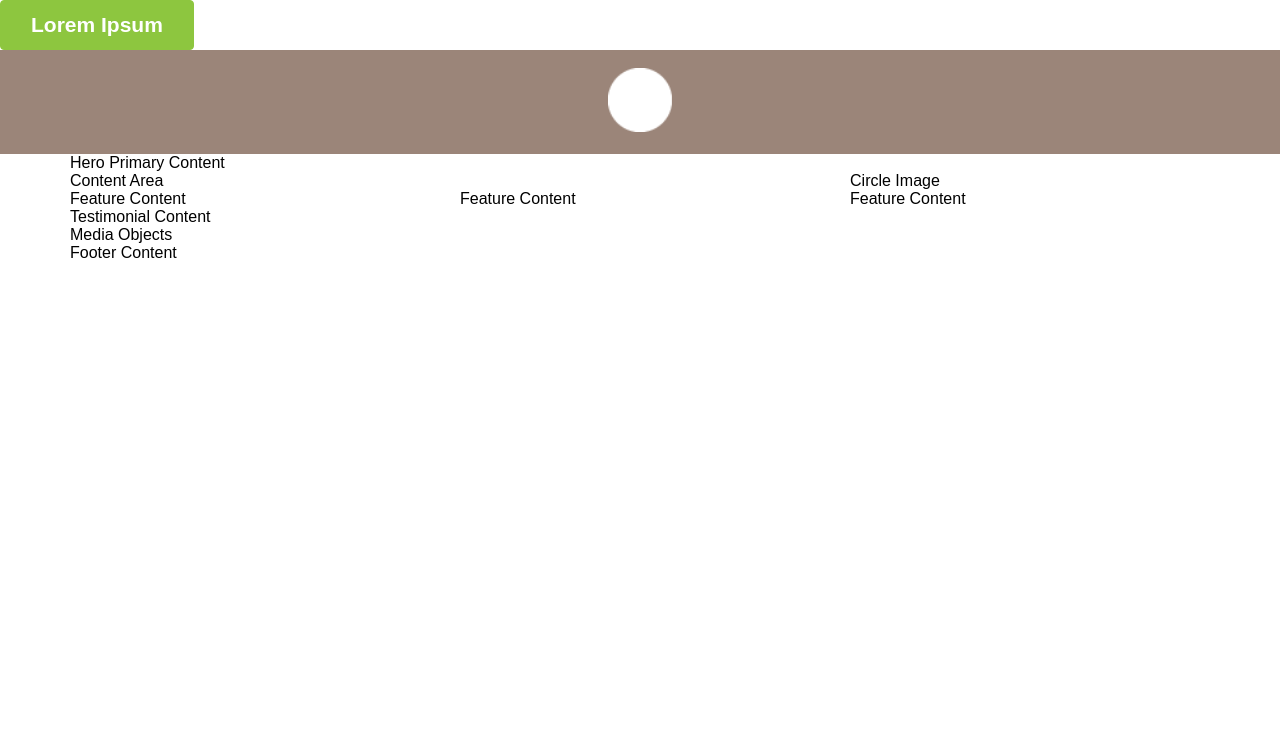
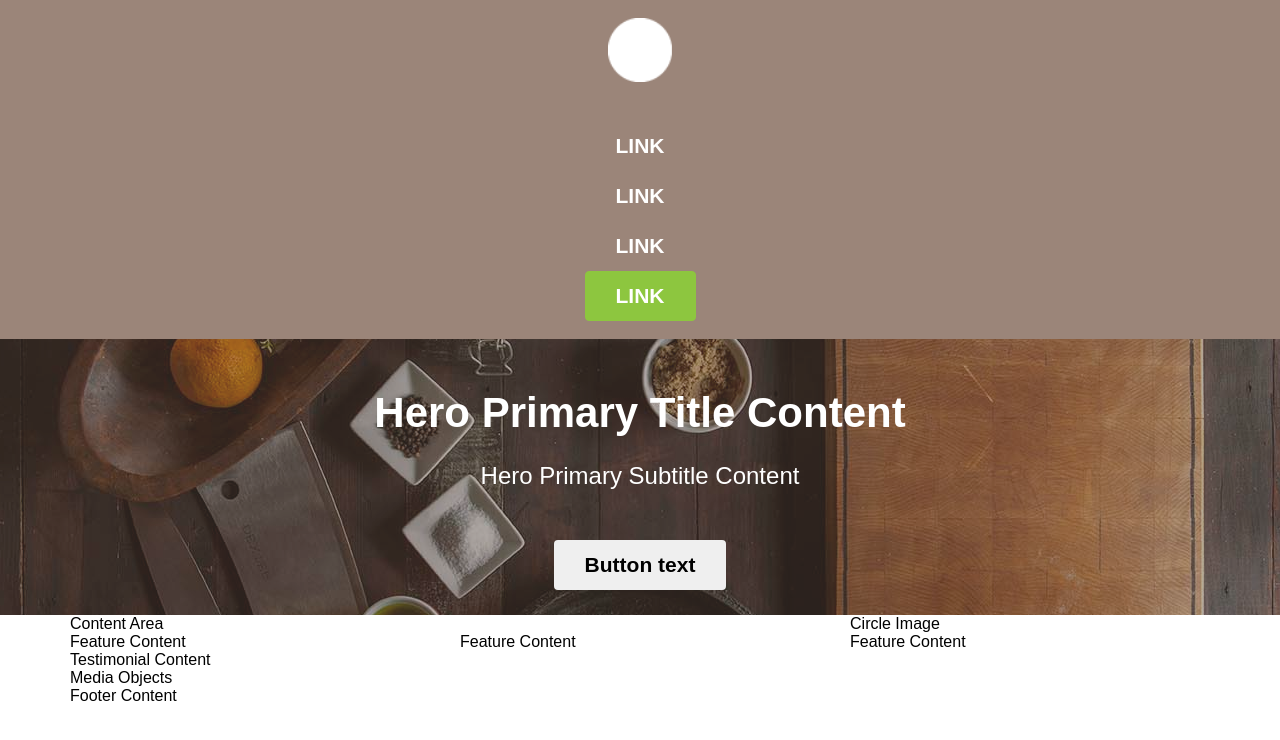
Before and after one commit to kep1n/CSS_Advanced, a plain HTML site: page Mod2Lab/index.html in a window 1280 px wide. Drawn offline with Linux system fonts and the light colour scheme.

Commit message:
Add new background image, new modules and minor CSS improvements

```diff
--- a/Mod2Lab/index.html
+++ b/Mod2Lab/index.html
@@ -7,16 +7,29 @@
     <link rel="stylesheet" href="stylesheet.css" type="text/css">
   </head>
   <body>
-    <button class="btn btn-primary">Lorem Ipsum</button>
     <header class="header-primary">
       <div class="container">
         <a class="logo logo-primary"><img src="images/logo.png"></a>
+      <!-- <div class="btn btn-primary btn-toggle-menu">Menu</div> --> <!--Menu button to experiment -->
+        <nav class="nav nav-primary">
+          <ul>
+            <li><a href="#" class="btn btn-nav">LINK</a></li>
+            <li><a href="#" class="btn btn-nav">LINK</a></li>
+            <li><a href="#" class="btn btn-nav">LINK</a></li>
+            <li><a href="#" class="btn btn-primary">LINK</a></li>
+          </ul>
+        </nav>
       </div>
     </header>
     <main>
-      <section>
+      <section class="hero hero-primary bg-image">
+        <img src="images/hero.jpg">
         <div class="container">
-          Hero Primary Content
+          <div class="hero-body">
+            <h1 class="hero-title">Hero Primary Title Content</h1>
+            <h4 class="hero-subtitle">Hero Primary Subtitle Content</h4>
+            <button class="btn">Button text</button>
+          </div>
         </div>
       </section>
       <section>
--- a/Mod2Lab/stylesheet.css
+++ b/Mod2Lab/stylesheet.css
@@ -93,6 +93,41 @@ Layout Styles
 Modules
 */
 
+.hero {
+  text-align: center;
+}
+
+.hero-primary {
+  background-color: #594A42;
+  color: white;
+  padding-top: 25px;
+  padding-bottom: 25px;
+}
+
+.hero-primary.bg-image > img {
+  opacity: 0.55;
+}
+
+.hero-body {
+  position: relative;
+}
+
+.hero-title {
+  margin-top: 25px;
+  margin-bottom: 25px;
+  font-size: 2.625em;
+}
+
+.hero-subtitle {
+  margin-top: 25px;
+  margin-bottom: 25px;
+  font-size: 1.500em;
+  font-weight: normal;
+}
+
+.hero-subtitle + button {
+  margin-top: 25px;
+}
 /*Button Modules*/
 .btn {
   display: inline-block;
@@ -114,6 +149,10 @@ Modules
 .btn-primary {
   background: #8DC63F;
   border-color: #8DC63F;
+  color: white;
+}
+
+.btn-nav {
   color: white;
 }
 
@@ -147,7 +186,35 @@ Modules
   height: 100%;
 }
 
+/*Navigation Modules*/
 
+.nav > ul {
+  list-style: none;
+  padding: 0px;
+  margin: 0px;
+}
+
+.nav-primary {
+  margin-top: 35px;
+}
+
+/*Background Modules*/
+
+.bg-image {
+  width: 100%;
+  overflow: hidden;
+  position: relative;
+}
+
+.bg-image > img {
+  position: absolute;
+  top: -9999px;
+  bottom: -9999px;
+  left: -9999px;
+  right: -9999px;
+  margin: auto;
+  min-width: 100%;
+}
 
 /***************************
 ****************************
```
Also changed, not shown: Mod2Lab/images/hero.jpg (added).
